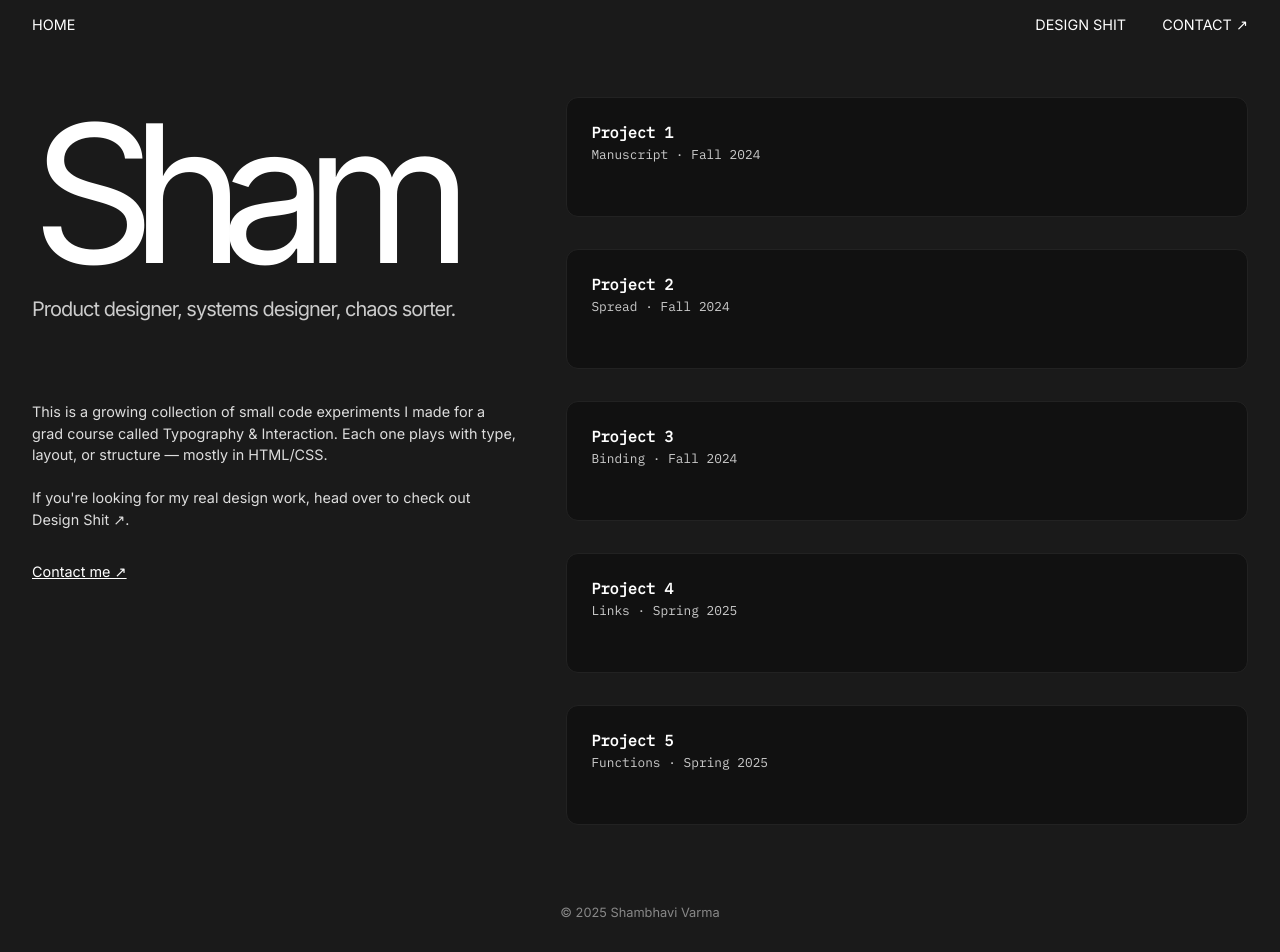
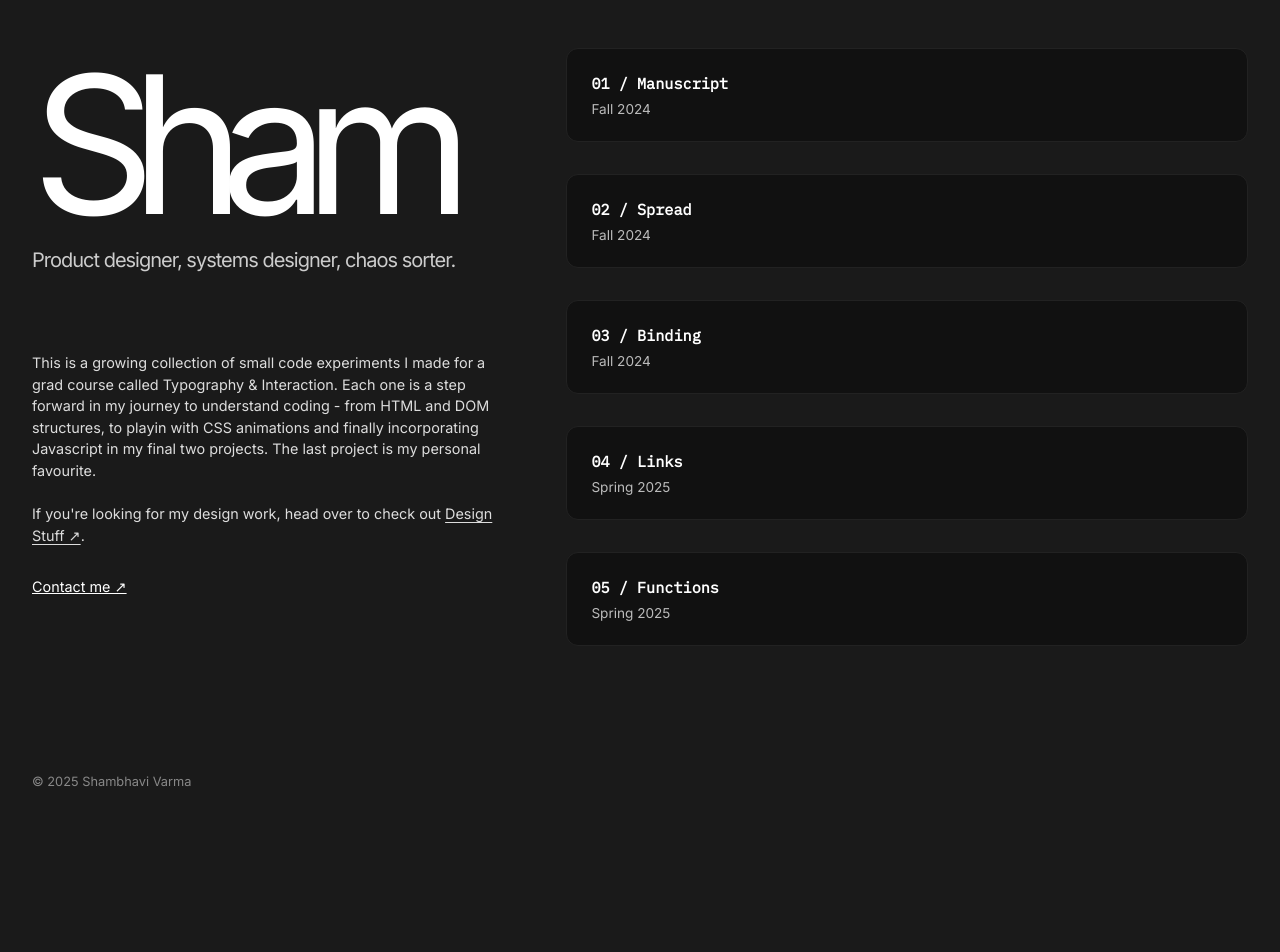
Before and after one commit to sham-designs/sham-designs.github.io, a plain HTML site: page index.html in a window 1280 px wide. After the commit the page ends 869 px from the top, so only its background shows below. Drawn offline with Linux system fonts and the light colour scheme.

Commit message:
final iteration - landing page

```diff
--- a/assets/style.css
+++ b/assets/style.css
@@ -54,14 +54,7 @@ body {
     color: #ddd;
 }
 
-.contact-link {
-    font-family: 'Inter', sans-serif;
-    display: inline-block;
-    margin-top: 2rem;
-    color: white;
-    font-size: 0.9rem;
-    text-decoration: underline;
-}
+
 
 .project-card .meta,
 .project-card .meta-sub {
@@ -76,68 +69,123 @@ body {
     gap: 2rem;
 }
 
-/* .project-card {
-    background: white;
-    padding: 1rem;
-    color: black;
-    border-radius: 8px;
-} */
-
 .project-card {
-    background: #111; /* dark card */
+    background: #111;
     color: white;
     border-radius: 12px;
-    padding: 1.5rem;
+    padding: 1.5rem 1.5rem;
+    border: 1px solid #222;
+    transition: background 0.2s ease, transform 0.2s ease;
+    cursor: pointer;
+    text-decoration: none;
     display: flex;
-    justify-content: space-between;
-    align-items: flex-start;
-    border: 1px solid #222;
-    transition: background 0.2s ease;
+    flex-direction: column;
+    gap: 0.5rem;
 }
 
 .project-card:hover {
     background: #1a1a1a;
+    transform: translateY(-2px);
 }
 
-.project-text {
-    max-width: 70%;
+.project-label {
+    font-family: 'IBM Plex Mono', monospace;
+    font-size: 0.95rem;
+    font-weight: 600;
 }
 
-.project-title {
-    font-family: 'IBM Plex Mono', monospace;
-    font-size: 0.95rem;
-    font-weight: 700;
-    margin-bottom: 0.25rem;
+.project-date {
+    font-family: 'Inter', sans-serif;
+    font-size: 0.85rem;
+    color: #bbb;
 }
 
-.project-meta {
-    font-family: 'IBM Plex Mono', monospace;
-    font-size: 0.8rem;
-    color: #ccc;
+.contact-link {
+    font-family: 'Inter', sans-serif;
+    display: inline-block;
+    margin-top: 2rem;
+    color: white;
+    font-size: 0.9rem;
+    text-decoration: underline;
+    transition: color 0.25s ease, letter-spacing 0.25s ease;
+    letter-spacing: 0px;
+}
+
+.contact-link:hover{
+    color: #B2A4FF;
+    letter-spacing: 4px;
 }
 
 
-/* Only show project preview on hover then? */
-.project-preview {
-    width: 100px;
-    height: 70px;
-    background: #f1f1f1;
-    border-radius: 4px;
-    object-fit: cover;
-    opacity: 0;
-    transition: opacity 0.3s ease;
+.inline-link {
+    text-decoration: underline;
+    text-underline-offset: 3px;
+    font-size: 0.9rem;
+    transition: color 0.25s ease, letter-spacing 0.25s ease;
+    letter-spacing: 0px;
+    position: relative;
 }
 
-.project-card:hover .project-preview {
-    opacity: 1;
+.inline-link:hover {
+    color: #B2A4FF;
+    letter-spacing: 4px;
 }
 
 
 
-
 .footer {
-    text-align: center;
+    text-align: left;
     padding: 2rem;
+    padding-left: 0;
     font-size: 0.8rem;
     color: #888;
 }
+
+
+@media screen and (max-width: 768px) {
+    .layout {
+      flex-direction: column;
+      padding: 2rem 1rem;
+    }
+
+    .intro {
+      max-width: 100%;
+    }
+
+    .name {
+      font-size: 8rem;
+      letter-spacing: -5px;
+    }
+
+    .tagline {
+      font-size: 1rem;
+    }
+
+    .about {
+      font-size: 0.8rem;
+      margin-top: 3rem;
+    }
+
+    .contact-link {
+      font-size: 0.85rem;
+    }
+
+    .projects {
+      margin-top: 2rem;
+    }
+
+    .project-card {
+      flex-direction: column;
+      align-items: flex-start;
+      gap: 1rem;
+    }
+
+    .project-text {
+      max-width: 100%;
+    }
+
+    .project-preview {
+      width: 100%;
+      height: 150px;
+    }
+  }
--- a/index.html
+++ b/index.html
@@ -10,13 +10,13 @@
 
 </head>
 <body>
-    <nav class="top-nav">
+    <!-- <nav class="top-nav">
         <div class="nav-left">HOME</div>
         <div class="nav-right">
             <a href="#">DESIGN SHIT</a>
             <a href="#">CONTACT ↗</a>
         </div>
-    </nav>
+    </nav> -->
 
     <main class="layout">
         <!-- Left Side -->
@@ -24,62 +24,50 @@
             <h1 class="name">Sham</h1>
             <p class="tagline">Product designer, systems designer, chaos sorter.</p>
             <p class="about">
-                This is a growing collection of small code experiments I made for a grad course called <em>Typography & Interaction</em>. Each one plays with type, layout, or structure — mostly in HTML/CSS.
+                This is a growing collection of small code experiments I made for a grad course called <em>Typography & Interaction</em>. Each one is a step forward in my journey to understand coding - from HTML and DOM structures, to playin with CSS animations and finally incorporating Javascript in my final two projects. The last project is my personal favourite.
     <br><br>
-    If you're looking for my real design work, head over to check out <a href="https://shamv.framer.website/">Design Shit ↗</a>.
+    If you're looking for my design work, head over to check out <a href="https://shamv.framer.website/"   class="inline-link">Design Stuff ↗</a>.
             </p>
-            <a class="contact-link" href="mailto:varms486@newschool.edu">Contact me ↗</a>
+            <a class="contact-link" href="mailto:varms486@newschool.edu" class="inline-link">Contact me ↗</a>
         </section>
 
         <!-- Right Side -->
         <section class="projects">
 
             <a href="https://sham-designs.github.io/manuscript/" target="_blank" class="project-card">
-                <div class="project-text">
-                    <p class="project-title">Project 1</p>
-                    <p class="project-meta">Manuscript · Fall 2024</p>
-                </div>
-                <img class="project-preview" src="assets/img/manuscript.png" alt="Manuscript preview">
+                <p class="project-label">01 / Manuscript</p>
+                <p class="project-date">Fall 2024</p>
             </a>
 
             <a href="https://amylew15.github.io/Spread/" target="_blank" class="project-card">
-                <div class="project-text">
-                    <p class="project-title">Project 2</p>
-                    <p class="project-meta">Spread · Fall 2024</p>
-                </div>
-                <img class="project-preview" src="assets/img/spread.png" alt="Spread preview">
+                <p class="project-label">02 / Spread</p>
+                <p class="project-date">Fall 2024</p>
             </a>
 
             <a href="https://sham-designs.github.io/binding/" target="_blank" class="project-card">
-                <div class="project-text">
-                    <p class="project-title">Project 3</p>
-                    <p class="project-meta">Binding · Fall 2024</p>
-                </div>
-                <img class="project-preview" src="assets/img/binding.png" alt="Binding preview">
+                <p class="project-label">03 / Binding</p>
+                <p class="project-date">Fall 2024</p>
             </a>
 
             <a href="https://sham-designs.github.io/links/" target="_blank" class="project-card">
-                <div class="project-text">
-                    <p class="project-title">Project 4</p>
-                    <p class="project-meta">Links · Spring 2025</p>
-                </div>
-                <img class="project-preview" src="assets/img/links.png" alt="Links preview">
+                <p class="project-label">04 / Links</p>
+                <p class="project-date">Spring 2025</p>
             </a>
 
             <a href="https://sham-designs.github.io/functions/" target="_blank" class="project-card">
-                <div class="project-text">
-                    <p class="project-title">Project 5</p>
-                    <p class="project-meta">Functions · Spring 2025</p>
-                </div>
-                <img class="project-preview" src="assets/img/functions.png" alt="Functions preview">
+                <p class="project-label">05 / Functions</p>
+                <p class="project-date">Spring 2025</p>
             </a>
 
         </section>
 
     </main>
 
-    <footer class="footer">
-        &copy; 2025 Shambhavi Varma
-    </footer>
+    <div class="layout">
+        <footer class="footer">
+          © 2025 Shambhavi Varma
+        </footer>
+      </div>
+
 </body>
 </html>
```
